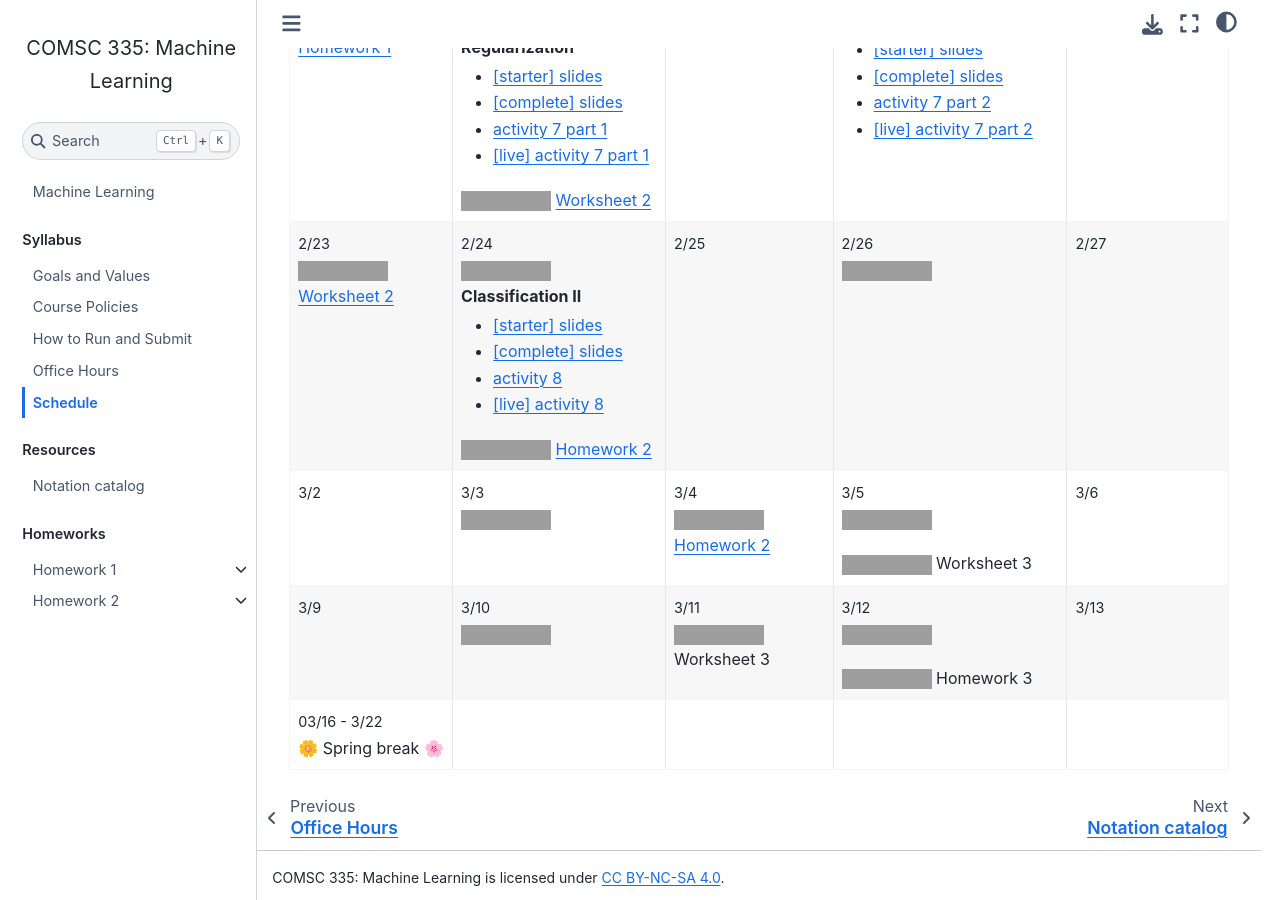
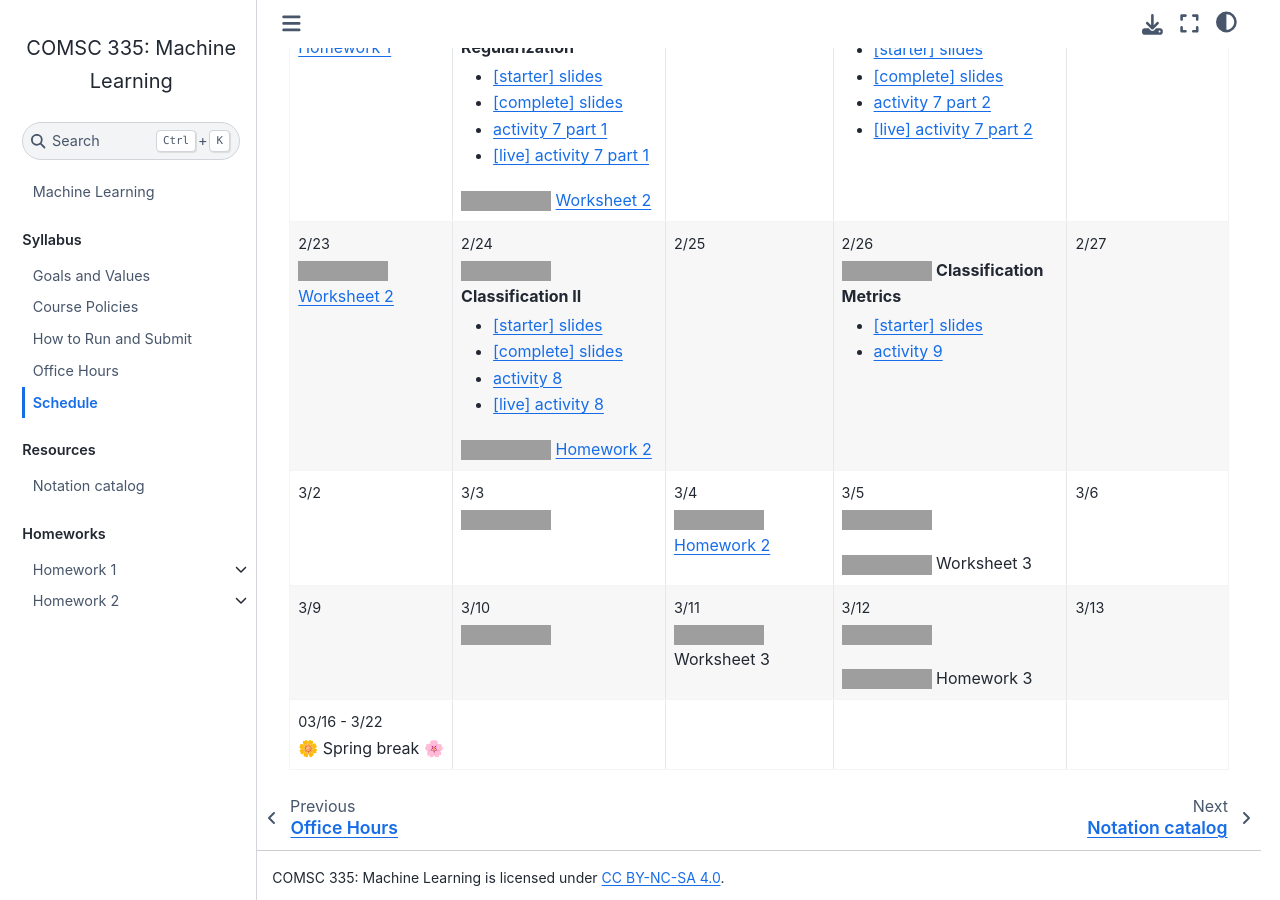
Before and after one commit to comsc335/comsc335.github.io, a Jupyter Book: the page built from syllabus/schedule.md, in a window 1280 px wide and 900 px high, scrolled down 1629 px, cut to the strip 0-900 px from the top of the window. Built offline with Jupyter Book 1.0.4 settings and Sphinx 7.4.7 and the Sphinx Book theme 1.1.4, drawn with Linux system fonts in a browser that asks for light colours; pages that are not in the unit, such as notebooks, are missing from menus; grey boxes are pictures that could not be loaded.

Commit message:
update schedule

```diff
--- a/syllabus/schedule.md
+++ b/syllabus/schedule.md
@@ -184,7 +184,11 @@ A list of topics we will cover can be found below. Note that topics may be subje
     - <small> 2/25 </small>
 
     - <small> 2/26 </small> <br>
-        ![](https://img.shields.io/badge/Class%2009-1f77b4)
+        ![](https://img.shields.io/badge/Class%2009-1f77b4) <b> Classification Metrics</b>
+            <ul style="margin-top:-1em;">
+                <li>[[starter] slides](https://moodle.mtholyoke.edu/pluginfile.php/1552081/mod_resource/content/2/lec09-metrics-data-starter.pdf)</li>
+                <li>[activity 9](https://docs.google.com/document/d/1Rqt2KSSL22uGKs-M_LFdoT3kX0DEYO7NSy5SnvjRQcE/edit?usp=sharing)</li>
+            </ul>
 
     - <small> 2/27 </small>
 
```
Also changed, not shown: resources/catalog.md (+2 -0 lines), 1 other file.
